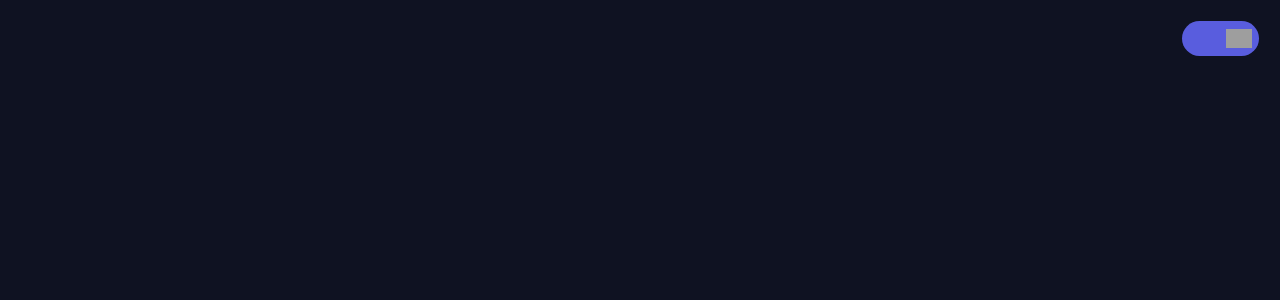
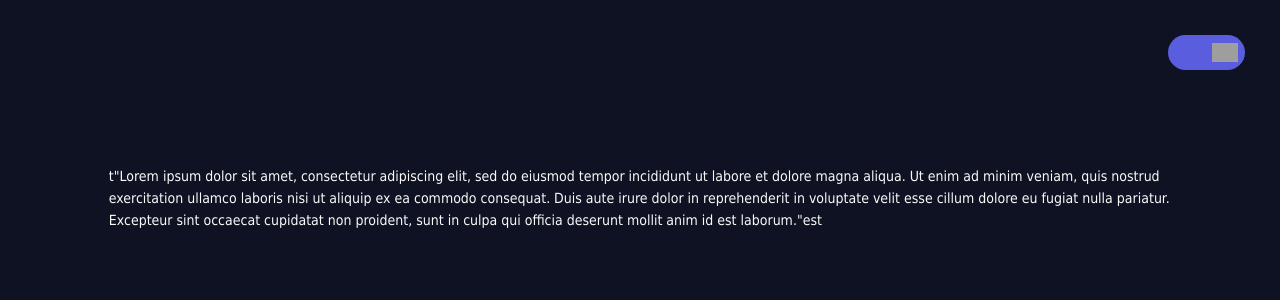
Before and after one commit to ggonzalezh/ggonzalezh-web, a Next.js app: page /Home/Index in a window 1280 px wide. Before the commit this address had no page. Shown: the top 300 px of the page. Built offline with nearby package versions, Linux system fonts and the light colour scheme; grey boxes are pictures that could not be loaded.

Commit message:
(:zap:) Finish dark mode component

```diff
--- a/components/Toggle/Index.jsx
+++ b/components/Toggle/Index.jsx
@@ -1,6 +1,6 @@
 import React, { useState } from "react";
 import { Switch } from "antd";
-import { SwitchContainer } from "./Theme";
+import { SwitchContainer } from "./Style";
 
 export const Toggle = ({ checkedValue, uncheckedValue, handleFunction }) => {
   const [isChecked, setChecked] = useState(false);
--- a/components/Toggle/Theme.jsx
+++ b/components/Toggle/Style.jsx
@@ -1,11 +1,13 @@
 import styled from "styled-components";
 
 export const SwitchContainer = styled.div`
+   {
+    text-align-last: end;
+  }
   .ant-switch {
     width: 5.5em;
     height: 2.5em;
-    margin: 1.5em;
-    float: right;
+    margin: 2.5em;
     background-color: rgb(89, 93, 222);
   }
   .ant-switch-checked {
--- /dev/null
+++ b/pages/Home/Index.jsx
@@ -0,0 +1,18 @@
+import React from "react";
+import { HomeContainer } from "./Style";
+
+export const Home = () => {
+  return (
+    <HomeContainer>
+      <p>
+        t"Lorem ipsum dolor sit amet, consectetur adipiscing elit, sed do
+        eiusmod tempor incididunt ut labore et dolore magna aliqua. Ut enim ad
+        minim veniam, quis nostrud exercitation ullamco laboris nisi ut aliquip
+        ex ea commodo consequat. Duis aute irure dolor in reprehenderit in
+        voluptate velit esse cillum dolore eu fugiat nulla pariatur. Excepteur
+        sint occaecat cupidatat non proident, sunt in culpa qui officia deserunt
+        mollit anim id est laborum."est
+      </p>
+    </HomeContainer>
+  );
+};
--- /dev/null
+++ b/pages/Home/Intro/index.jsx
@@ -0,0 +1,5 @@
+import React from "react";
+
+export const Intro = () => {
+  return <div></div>;
+};
--- /dev/null
+++ b/pages/Home/Style.jsx
@@ -0,0 +1,7 @@
+import styled from "styled-components";
+
+export const HomeContainer = styled.div`
+  margin-right: 108.8px;
+  margin-left: 108.8px;
+  margin-top: 60px;
+`;
--- a/pages/_app.js
+++ b/pages/_app.js
@@ -3,6 +3,7 @@ import { ThemeProvider } from "styled-components";
 import { Toggle } from "../components/Toggle/Index";
 import { GlobalStyles } from "../theme/globalStyles";
 import { lightTheme, darkTheme } from "../theme/Themes";
+import { Home } from "./Home/Index";
 import Sun from "../multimedia/sun.svg";
 import Moon from "../multimedia/moon.svg";
 import "antd/dist/antd.css";
@@ -26,6 +27,7 @@ function MyApp({ Component, pageProps }) {
         }
         handleFunction={themeToggler}
       ></Toggle>
+      <Home />
     </ThemeProvider>
   );
 }
--- a/theme/globalStyles.jsx
+++ b/theme/globalStyles.jsx
@@ -7,4 +7,8 @@ export const GlobalStyles = createGlobalStyle`
     font-family: Tahoma, Helvetica, Arial, Roboto, sans-serif;
     transition: all 0.2s linear;
   }
+
+  h1, h2, h3, h4, h5, h6 {
+    color: ${({ theme }) => theme.text};
+  }
   `;
```
